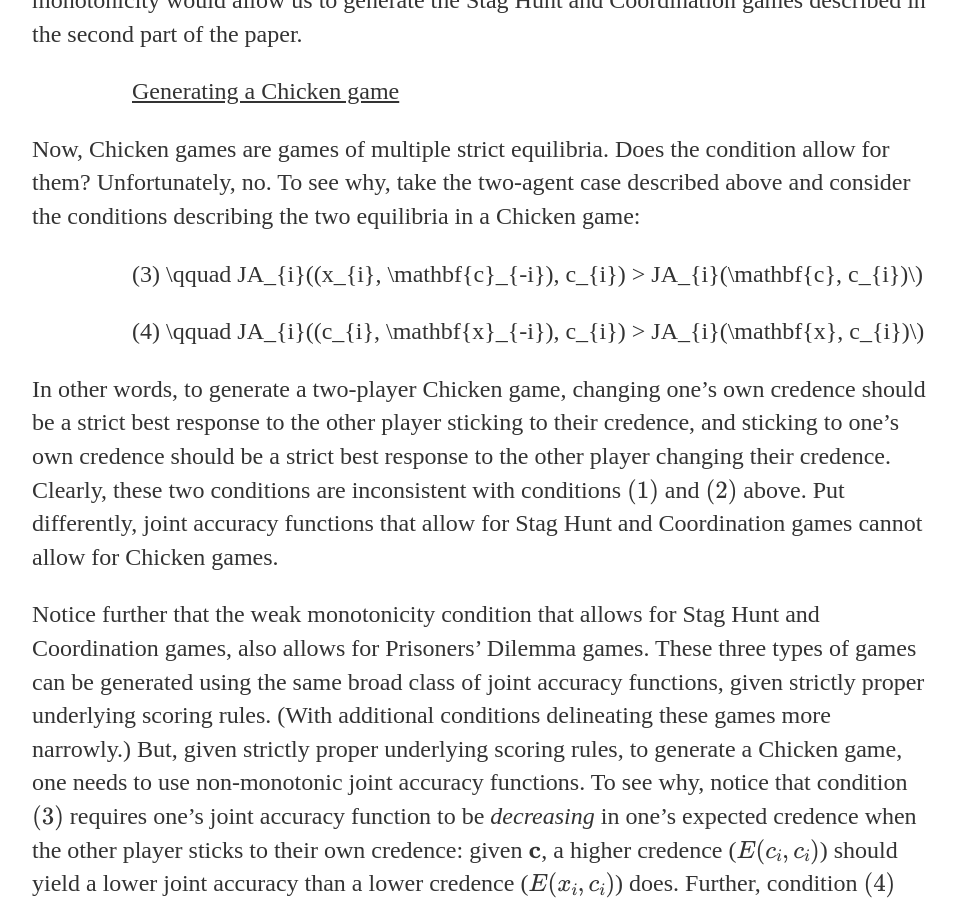
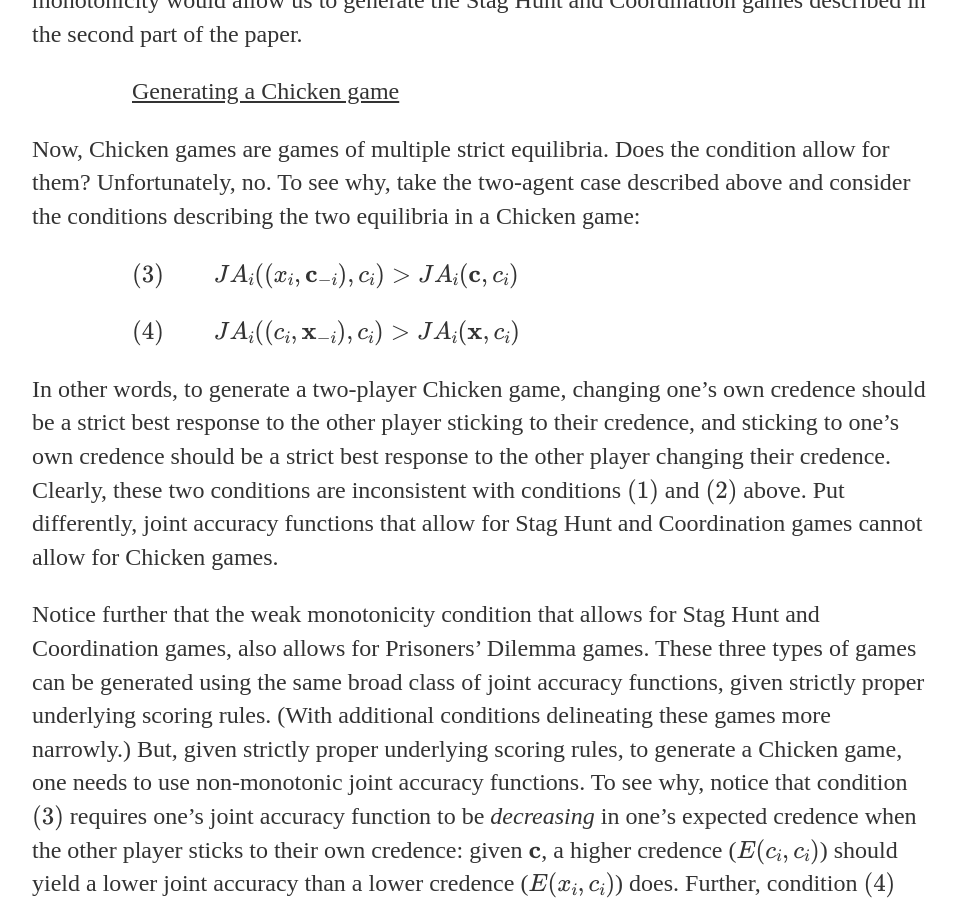
Before and after one commit to uzunovam/uzunovam, a Jekyll site: the page built from _posts/2020-07-22-kevin-zollman-on-game-theory-and-epistemology.md, in a window 1280 px wide and 900 px high, scrolled down 6480 px. Shown: the whole window, without its empty margins (160-1117 px from the left). Built offline with Jekyll 4.4.1, drawn with Linux system fonts in a browser that asks for light colours.

Commit message:
Update 2020-07-22-kevin-zollman-on-game-theory-and-epistemology.md

```diff
--- a/_posts/2020-07-22-kevin-zollman-on-game-theory-and-epistemology.md
+++ b/_posts/2020-07-22-kevin-zollman-on-game-theory-and-epistemology.md
@@ -99,9 +99,9 @@ date: 2020-07-22
 
 <p>Now, Chicken games are games of multiple strict equilibria. Does the condition allow for them? Unfortunately, no. To see why, take the two-agent case described above and consider the conditions describing the two equilibria in a Chicken game:</p>
 
-<p style="padding-left:100px;">(3) \qquad JA_{i}((x_{i}, \mathbf{c}_{-i}), c_{i}) &gt; JA_{i}(\mathbf{c}, c_{i})\)</p>
+<p style="padding-left:100px;">\((3) \qquad JA_{i}((x_{i}, \mathbf{c}_{-i}), c_{i}) &gt; JA_{i}(\mathbf{c}, c_{i})\)</p>
 
-<p style="padding-left:100px;">(4) \qquad JA_{i}((c_{i}, \mathbf{x}_{-i}), c_{i}) &gt; JA_{i}(\mathbf{x}, c_{i})\)</p>
+<p style="padding-left:100px;">\((4) \qquad JA_{i}((c_{i}, \mathbf{x}_{-i}), c_{i}) &gt; JA_{i}(\mathbf{x}, c_{i})\)</p>
 
 <p>In other words, to generate a two-player Chicken game, changing one’s own credence should be a strict best response to the other player sticking to their credence, and sticking to one’s own credence should be a strict best response to the other player changing their credence. Clearly, these two conditions are inconsistent with conditions \((1)\) and \((2)\) above. Put differently, joint accuracy functions that allow for Stag Hunt and Coordination games cannot allow for Chicken games. </p>
 
```
